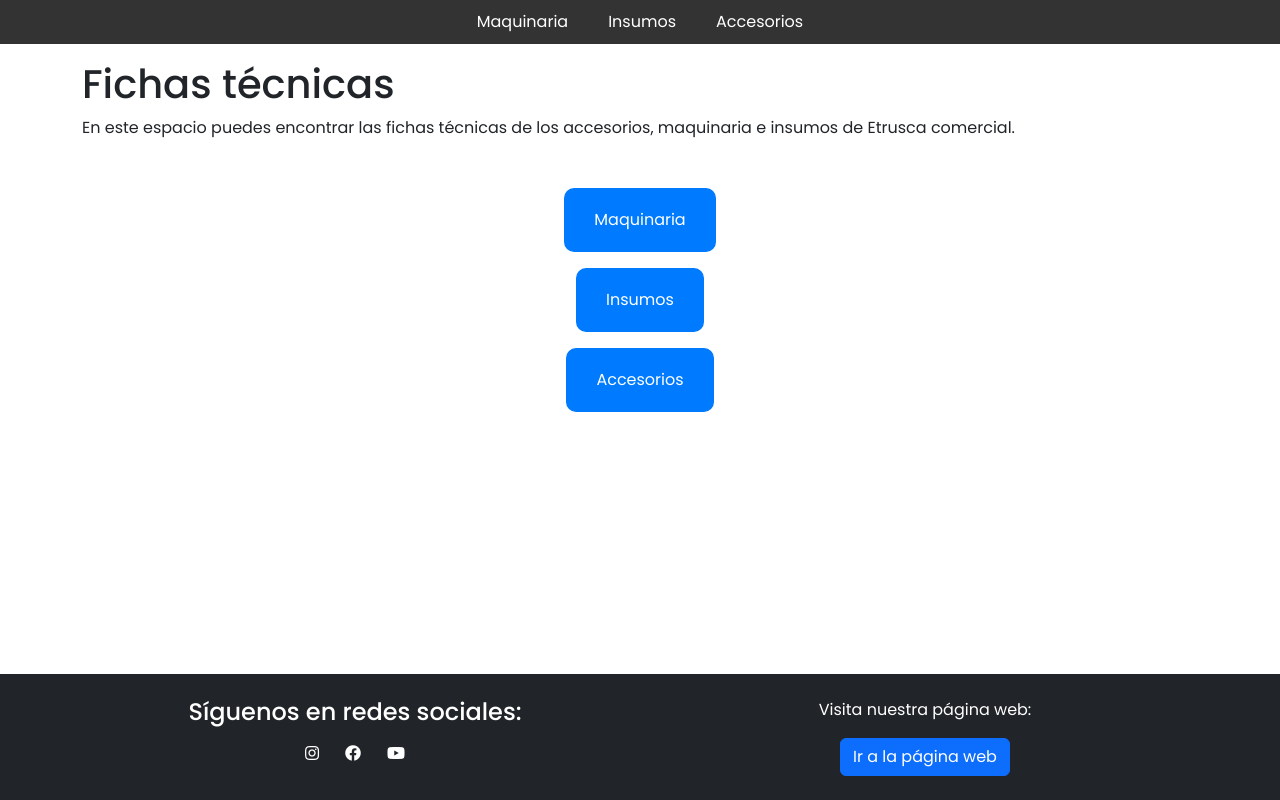
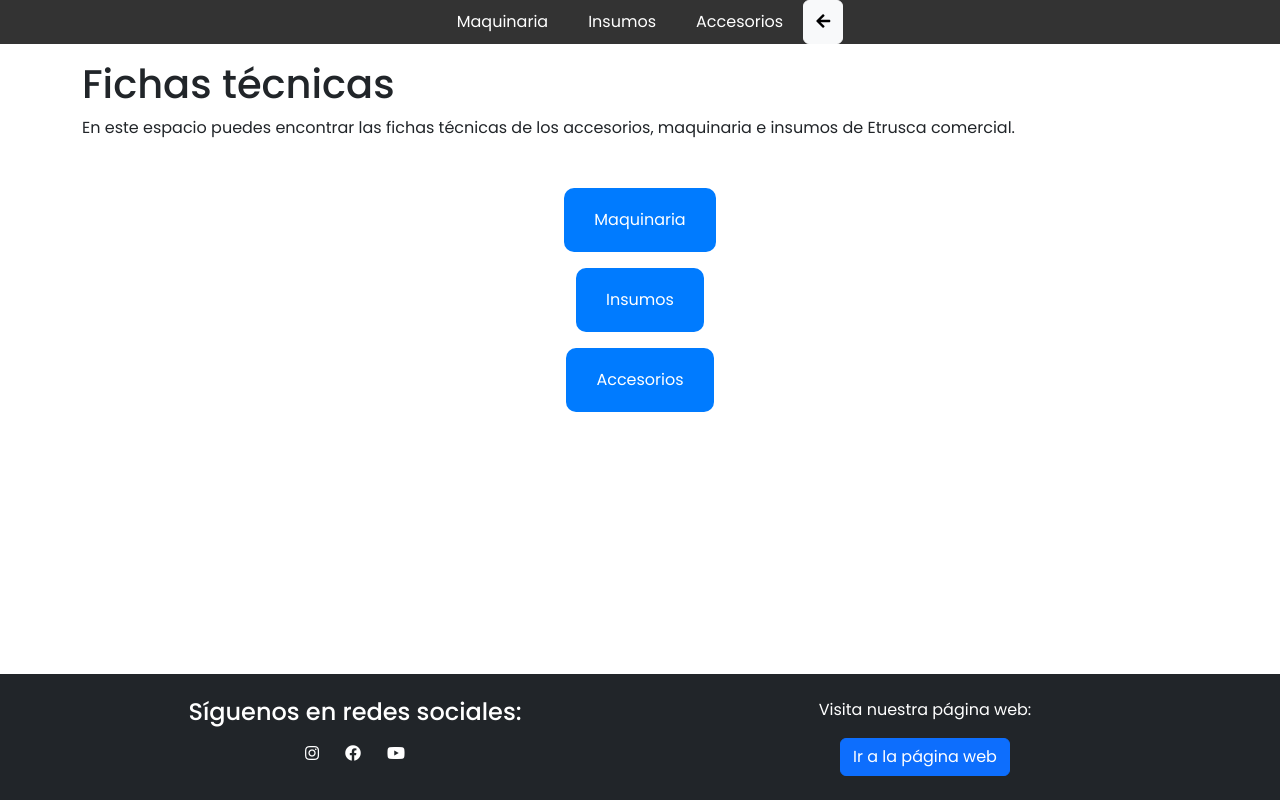
Before and after one commit to SistemasEtrusca/FICHASTECNICAS-ANGULAR, an Angular app: page /home in a window 1280 px wide. Built offline with nearby package versions, Linux system fonts and the light colour scheme; no server answers.

Commit message:
Genera el ícono de regresar dentro de navbar y su funcionamiento.

```diff
--- a/src/app/app.component.ts
+++ b/src/app/app.component.ts
@@ -1,5 +1,5 @@
 import { Component, OnInit } from '@angular/core';
-import { DataService } from './services/data.service';
+import { DataService } from './utils/data.service';
 import { Observable } from 'rxjs';
 
 @Component({
--- a/src/app/app.module.ts
+++ b/src/app/app.module.ts
@@ -8,7 +8,7 @@ import { AppRoutingModule } from './app-routing.module';
 import { AppComponent } from './app.component';
 import { LayoutAccesoriosComponent } from './layout/layout-accesorios/layout-accesorios.component';
 import { LayoutMaquinariaComponent } from './layout/layout-maquinaria/layout-maquinaria.component';
-import { DataService } from './services/data.service';
+import { DataService } from './utils/data.service';
 import { menuMaquinariaComponent } from './pages/menuMaquinaria/menuMaquinaria.component';
 import { NavbarComponent } from './components/navbar/navbar.component';
 import { HomeComponent } from './home/home.component';
--- a/src/app/components/navbar/navbar.component.html
+++ b/src/app/components/navbar/navbar.component.html
@@ -4,4 +4,7 @@
         <li><a routerLink="/insumos">Insumos</a></li>
         <li><a routerLink="/accesorios">Accesorios</a></li>
     </ul>
+    <button *ngIf="shouldShowBackButton()" (click)="goBack()" class="btn btn-light">
+        <i class="fas fa-arrow-left"></i>
+    </button>
 </nav>
--- a/src/app/components/navbar/navbar.component.ts
+++ b/src/app/components/navbar/navbar.component.ts
@@ -1,10 +1,33 @@
-import { Component } from '@angular/core';
+import { Component, OnInit  } from '@angular/core';
+import { Router, NavigationEnd } from '@angular/router';
 
 @Component({
   selector: 'app-navbar',
   templateUrl: './navbar.component.html',
   styleUrls: ['./navbar.component.css']
 })
-export class NavbarComponent {
+export class NavbarComponent implements OnInit {
+  currentRoute: string | undefined;
 
+  constructor(private router: Router) { }
+
+  ngOnInit(): void {
+    this.router.events.subscribe(event => {
+      if (event instanceof NavigationEnd) {
+        this.currentRoute = event.url;
+      }
+    });
+  }
+
+  shouldShowBackButton(): boolean {
+    return this.currentRoute !== '/';
+  }
+
+  goBack() {
+    if (this.currentRoute === '/home') {
+      this.router.navigateByUrl('/');
+    } else {
+      this.router.navigate(['/']);
+    }
+  }
 }
--- a/src/app/layout/layout-accesorios/layout-accesorios.component.ts
+++ b/src/app/layout/layout-accesorios/layout-accesorios.component.ts
@@ -1,6 +1,6 @@
 import { Component } from '@angular/core';
 import { ActivatedRoute } from '@angular/router';
-import { DataService } from '../../services/data.service';
+import { DataService } from '../../utils/data.service';
 import { DomSanitizer, SafeUrl } from '@angular/platform-browser';
 
 @Component({
--- a/src/app/layout/layout-insumos/layout-insumos.component.ts
+++ b/src/app/layout/layout-insumos/layout-insumos.component.ts
@@ -1,6 +1,6 @@
 import { Component, OnInit } from '@angular/core';
 import { ActivatedRoute } from '@angular/router';
-import { DataService } from 'src/app/services/data.service';
+import { DataService } from 'src/app/utils/data.service';
 import { DomSanitizer, SafeUrl } from '@angular/platform-browser';
 
 @Component({
--- a/src/app/layout/layout-maquinaria/layout-maquinaria.component.ts
+++ b/src/app/layout/layout-maquinaria/layout-maquinaria.component.ts
@@ -1,6 +1,6 @@
 import { Component, OnInit } from '@angular/core';
 import { ActivatedRoute } from '@angular/router';
-import { DataService } from '../../services/data.service';
+import { DataService } from '../../utils/data.service';
 import { DomSanitizer, SafeUrl } from '@angular/platform-browser';
 
 @Component({
--- a/src/app/pages/menu-accesorios/menu-accesorios.component.ts
+++ b/src/app/pages/menu-accesorios/menu-accesorios.component.ts
@@ -1,6 +1,6 @@
 import { Component, OnInit } from '@angular/core';
 import { Data, Router } from '@angular/router';
-import { DataService } from '../../services/data.service';
+import { DataService } from '../../utils/data.service';
 
 @Component({
   selector: 'app-menu-accesorios',
--- a/src/app/pages/menu-insumos/menu-insumos.component.ts
+++ b/src/app/pages/menu-insumos/menu-insumos.component.ts
@@ -1,6 +1,6 @@
 import { Component, OnInit } from '@angular/core';
 import { Router } from '@angular/router';
-import { DataService } from '../../services/data.service';
+import { DataService } from '../../utils/data.service';
 
 @Component({
   selector: 'app-menu-insumos',
--- a/src/app/pages/menuMaquinaria/menuMaquinaria.component.ts
+++ b/src/app/pages/menuMaquinaria/menuMaquinaria.component.ts
@@ -1,6 +1,6 @@
 import { Component, OnInit } from '@angular/core';
 import { Router } from '@angular/router';
-import { DataService } from '../../services/data.service';
+import { DataService } from '../../utils/data.service';
 
 @Component({
   selector: 'app-menuMaquinaria',
```
Also changed, not shown: src/app/utils/data.service.ts (renamed from src/app/services/data.service.ts), 1 other file (tests, documents, lock files or other folders).
